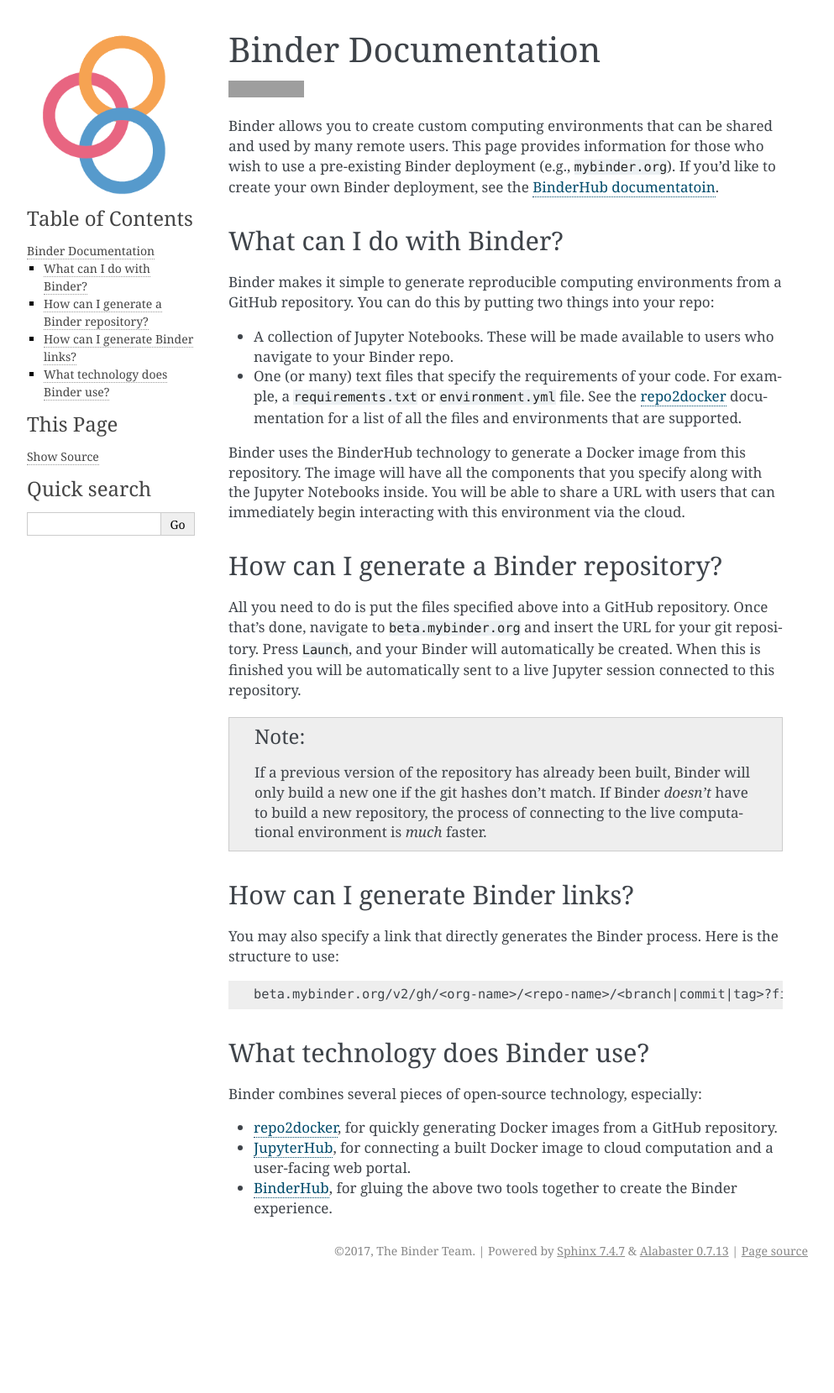
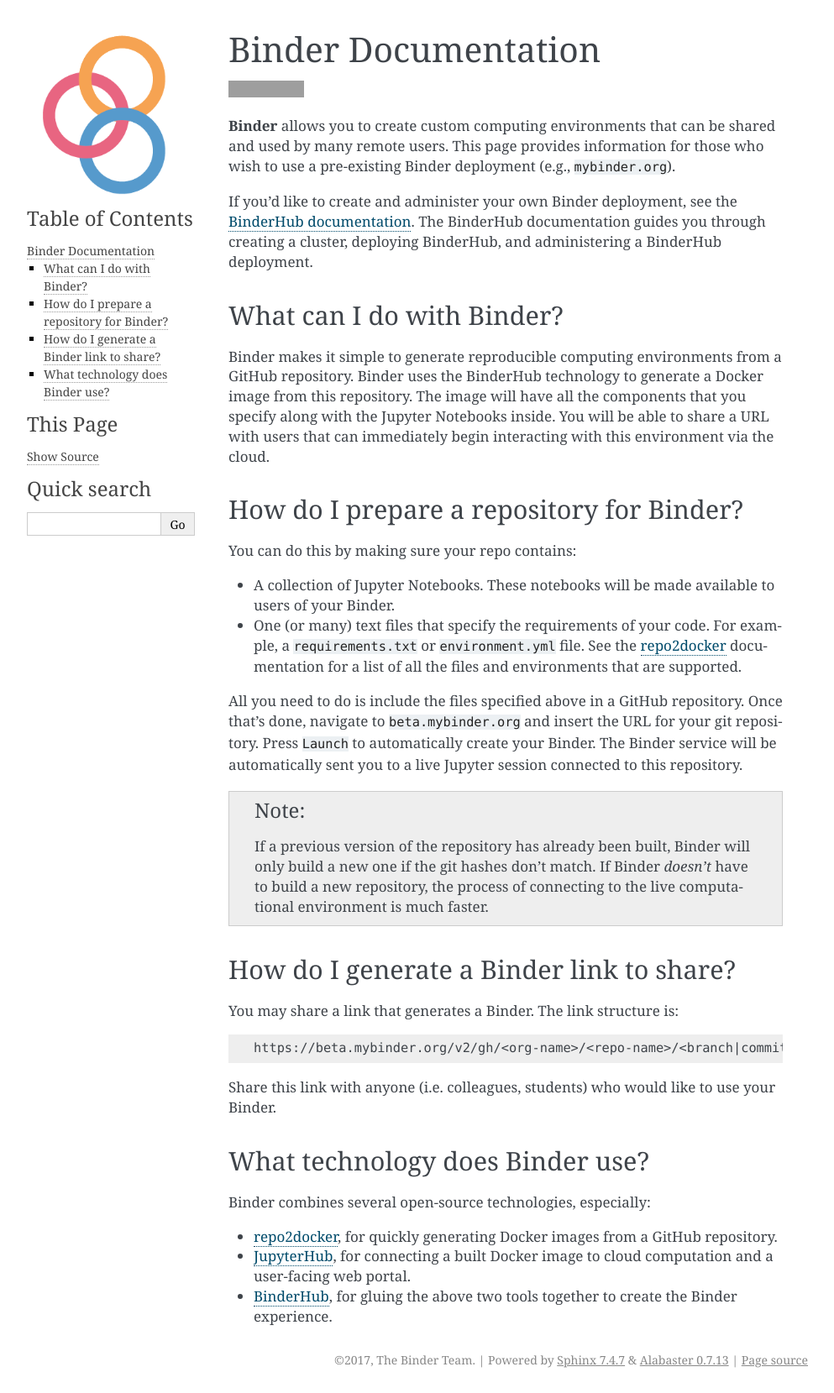
Before and after one commit to jupyterhub/mybinder.org-user-guide, a Sphinx documentation site: the page built from doc/index.rst, in a window 1280 px wide. Shown: the whole page at 84% size, without its empty margins (148-1141 px from the left). Built offline with Sphinx 7.4.7, drawn with Linux system fonts in a browser that asks for light colours; before the commit the page ends 1529 px from its top, so only the background shows below that; grey boxes are pictures that could not be loaded.

Commit message:
Edit doc

```diff
--- a/doc/index.rst
+++ b/doc/index.rst
@@ -5,59 +5,68 @@
    :alt: Join the chat at https://gitter.im/jupyterhub/binder
    :target: https://gitter.im/jupyterhub/binder?utm_source=badge&utm_medium=badge&utm_campaign=pr-badge&utm_content=badge
 
-Binder allows you to create custom computing environments that
-can be shared and used by many remote users. This page provides information for those who wish to use a pre-existing
-Binder deployment (e.g., ``mybinder.org``). If you'd like to create your own
-Binder deployment, see the `BinderHub documentatoin <binderhub.readthedocs.org>`_.
+**Binder** allows you to create custom computing environments that can be shared
+and used by many remote users. This page provides information for those who
+wish to use a pre-existing Binder deployment (e.g., ``mybinder.org``).
+
+If you'd like to create and administer your own Binder deployment, see the
+`BinderHub documentation <binderhub.readthedocs.org>`_. The BinderHub
+documentation guides you through creating a cluster, deploying BinderHub, and
+administering a BinderHub deployment.
 
 What can I do with Binder?
 --------------------------
 
-Binder makes it simple to generate reproducible computing environments from
-a GitHub repository. You can do this by putting two things into your repo:
+Binder makes it simple to generate reproducible computing environments from a
+GitHub repository. Binder uses the BinderHub technology to generate a Docker
+image from this repository. The image will have all the components that you
+specify along with the Jupyter Notebooks inside. You will be able to share a URL
+with users that can immediately begin interacting with this environment via the
+cloud.
 
-* A collection of Jupyter Notebooks. These will be made available to users
-  who navigate to your Binder repo.
-* One (or many) text files that specify the requirements of your code. For example,
-  a ``requirements.txt`` or ``environment.yml`` file. See the `repo2docker <repo2docker.readthedocs.org>`_
-  documentation for a list of all the files and environments that are supported.
+How do I prepare a repository for Binder?
+-----------------------------------------
 
-Binder uses the BinderHub technology to generate a Docker image from this
-repository. The image will have all the components that you specify along with
-the Jupyter Notebooks inside. You will be able to share a URL with users that
-can immediately begin interacting with this environment via the cloud.
+You can do this by making sure your repo contains:
 
-How can I generate a Binder repository?
----------------------------------------
+* A collection of Jupyter Notebooks. These notebooks will be made available to
+  users of your Binder.
+* One (or many) text files that specify the requirements of your code. For
+  example, a ``requirements.txt`` or ``environment.yml`` file. See the
+  `repo2docker <repo2docker.readthedocs.org>`_ documentation for a list of all
+  the files and environments that are supported.
 
-All you need to do is put the files specified above into a GitHub repository.
+All you need to do is include the files specified above in a GitHub repository.
 Once that's done, navigate to ``beta.mybinder.org`` and insert the URL for
-your git repository. Press ``Launch``, and your Binder will automatically be
-created. When this is finished you will be automatically sent to a live
-Jupyter session connected to this repository.
+your git repository. Press ``Launch`` to automatically create your Binder.
+The Binder service will be automatically sent you to a live Jupyter session
+connected to this repository.
 
 .. note::
 
    If a previous version of the repository has already been built, Binder will
-   only build a new one if the git hashes don't match. If Binder *doesn't* have to build
-   a new repository, the process of connecting to the live computational environment
-   is *much* faster.
+   only build a new one if the git hashes don't match. If Binder *doesn't* have
+   to build a new repository, the process of connecting to the live
+   computational environment is much faster.
 
-How can I generate Binder links?
---------------------------------
+How do I generate a Binder link to share?
+-----------------------------------------
 
-You may also specify a link that directly generates the Binder process. Here
-is the structure to use::
+You may share a link that generates a Binder. The link structure is::
 
-   beta.mybinder.org/v2/gh/<org-name>/<repo-name>/<branch|commit|tag>?filepath=<path/to/notebook.ipynb>
+   https://beta.mybinder.org/v2/gh/<org-name>/<repo-name>/<branch|commit|tag>?filepath=<path/to/notebook.ipynb>
+
+Share this link with anyone (i.e. colleagues, students) who would like to use
+your Binder.
 
 What technology does Binder use?
 --------------------------------
-Binder combines several pieces of open-source technology, especially:
 
-* `repo2docker <https://repo2docker.readthedocs.org>`_, for quickly generating Docker
-  images from a GitHub repository.
+Binder combines several open-source technologies, especially:
+
+* `repo2docker <https://repo2docker.readthedocs.org>`_, for quickly generating
+  Docker images from a GitHub repository.
 * `JupyterHub <https://z2jh.jupyterhub.org>`_, for connecting a built Docker
   image to cloud computation and a user-facing web portal.
-* `BinderHub <https://binderhub.readthedocs.org>`_, for gluing the above two tools
-  together to create the Binder experience.
+* `BinderHub <https://binderhub.readthedocs.org>`_, for gluing the above two
+  tools together to create the Binder experience.
```
